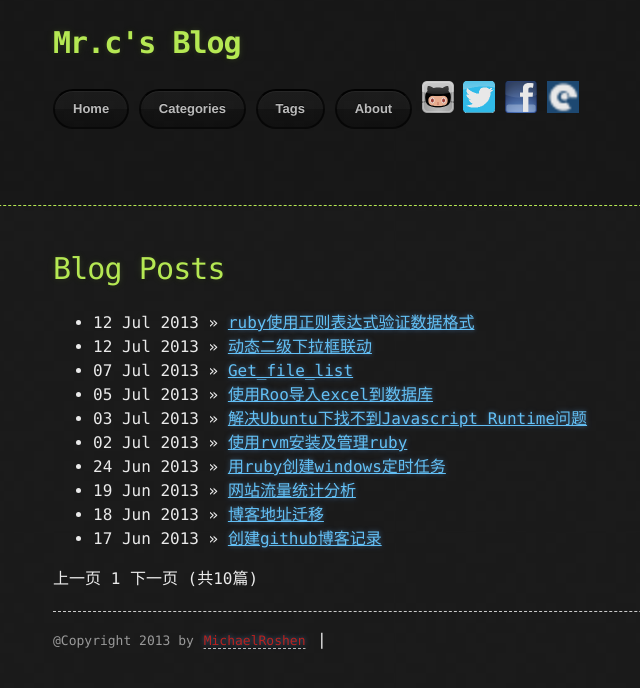
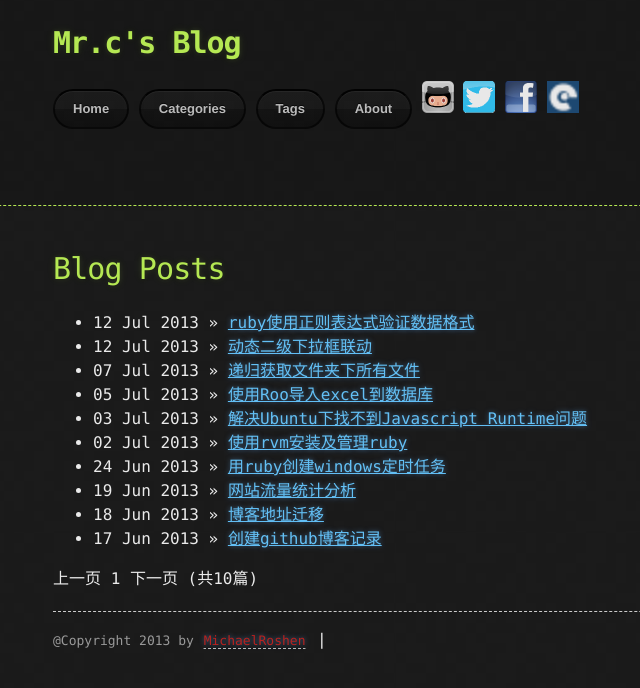
Before and after one commit to MichaelRoshen/michaelroshen.github.com, a Jekyll site: the page built from index.html, in a window 1280 px wide. Shown: the top 688 px of the page, without its empty margins (137-777 px from the left). Built offline with Jekyll 4.4.1, drawn with Linux system fonts in a browser that asks for light colours; Markdown is read by kramdown in place of the engine named in the settings; the list of posts is cut into pages by our own code; comment, search, counter and statistics services are not loaded.

Commit message:
Update 2013-07-07-get_file_list.md

````diff
--- a/_posts/2013-07-07-get_file_list.md
+++ b/_posts/2013-07-07-get_file_list.md
@@ -1,13 +1,16 @@
 ---
 layout: post
-title: get file list
+title: 递归获取文件夹下所有文件
 categories:
+- 文件
+tags:
 - file
+---
 
 递归获取文件夹下所有文件
 =====================
 
-###下面是一个递归获取指定文件夹下所有xlsx文件的例子
+###下面是获取文件夹下所有xlsx文件的函数
 
 ```ruby
 class FilePro
````
